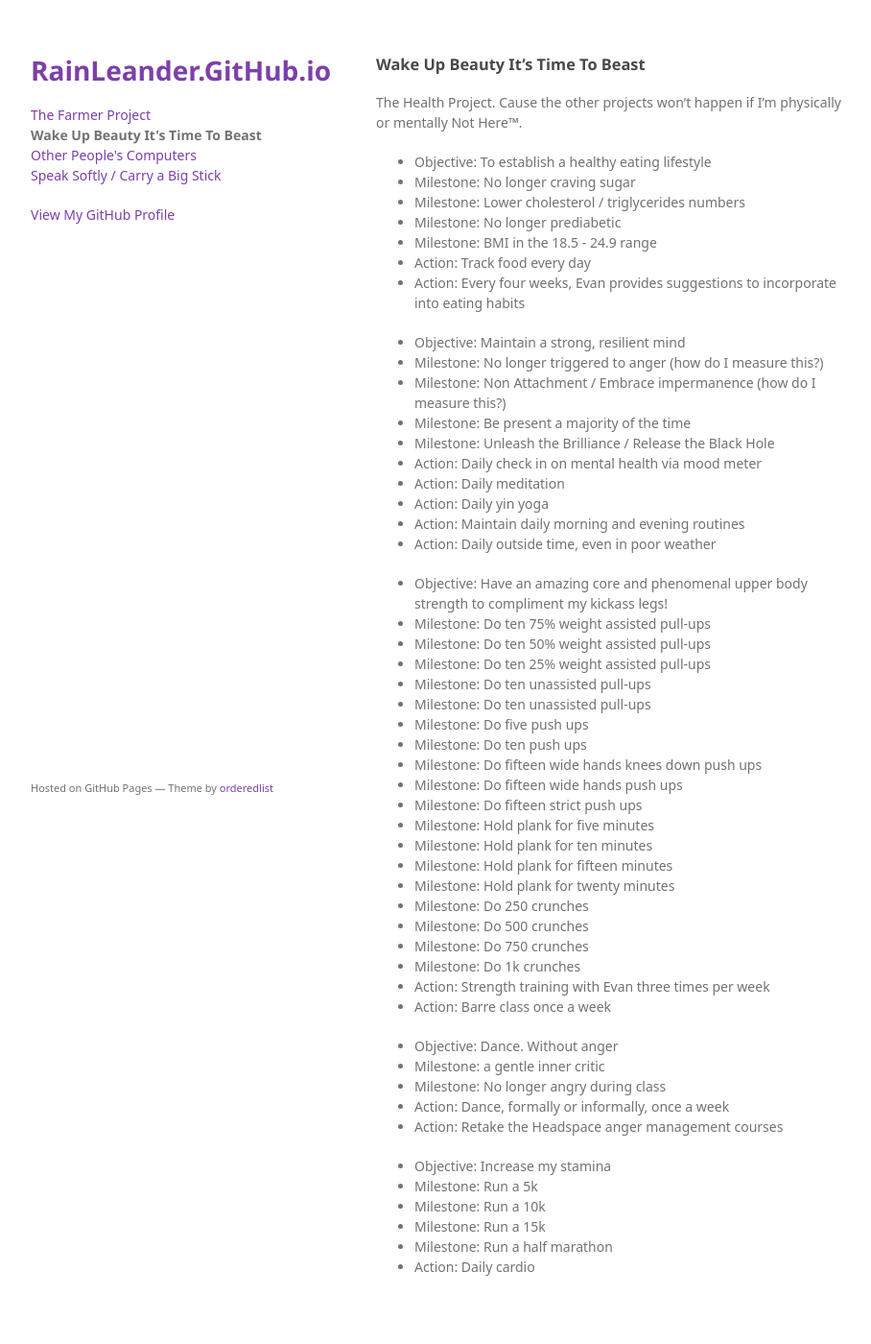
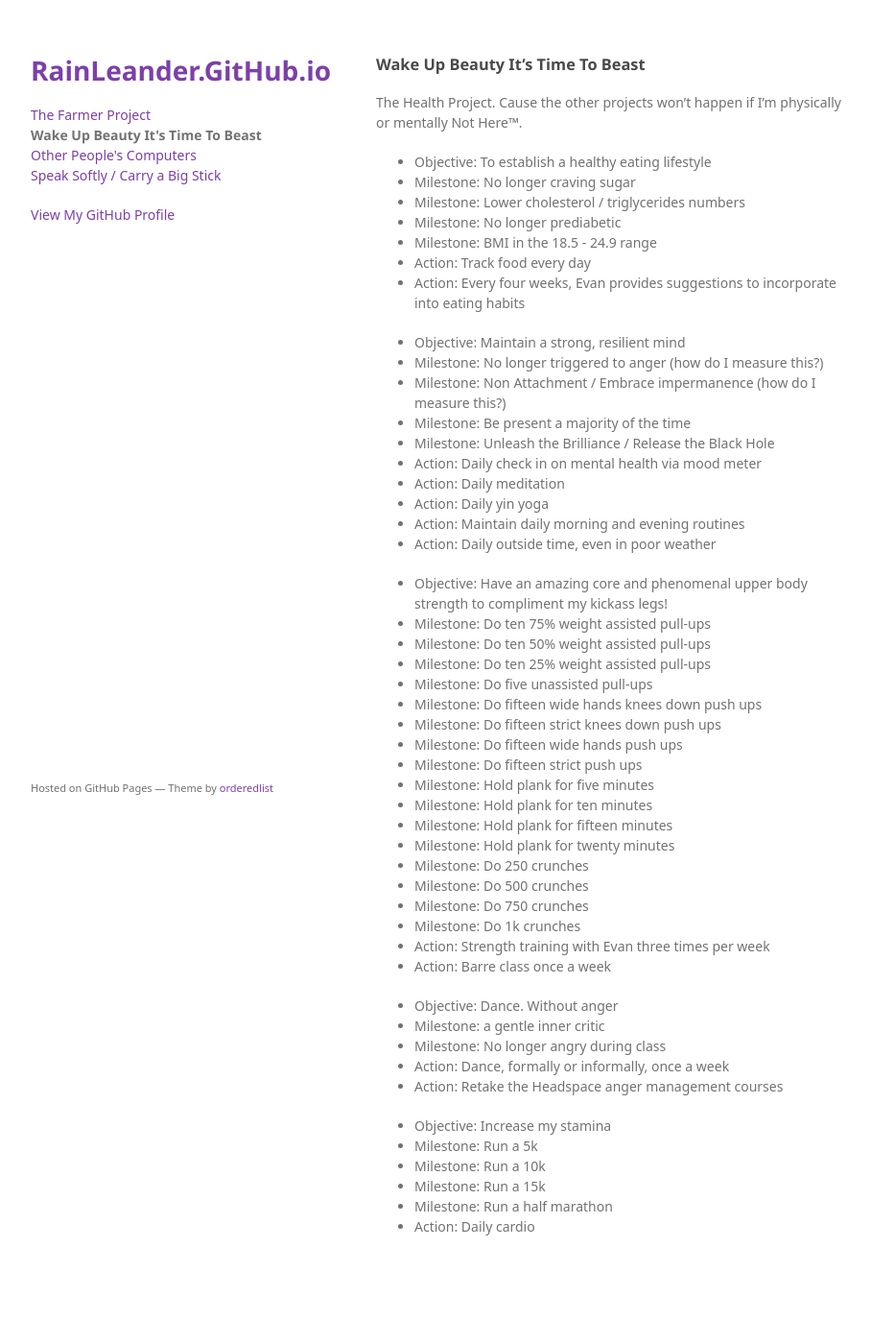
Before and after one commit to rainleander/rainleander.github.io, a Jekyll site: the page wake-up-beauty.html, which Jekyll copies as it is, in a window 1280 px wide. Shown: the whole page at 96% size, without its empty margins (178-1086 px from the left). Built offline with Jekyll 4.4.1, drawn with Linux system fonts in a browser that asks for light colours; some web fonts are replaced; after the commit the page ends 1358 px from its top, so only the background shows below that.

Commit message:
Update wake-up-beauty.html

```diff
--- a/wake-up-beauty.html
+++ b/wake-up-beauty.html
@@ -52,11 +52,9 @@
           <li>Milestone: Do ten 75% weight assisted pull-ups</li>
           <li>Milestone: Do ten 50% weight assisted pull-ups</li>
           <li>Milestone: Do ten 25% weight assisted pull-ups</li>
-          <li>Milestone: Do ten unassisted pull-ups</li>
-          <li>Milestone: Do ten unassisted pull-ups</li>
-          <li>Milestone: Do five push ups</li>
-          <li>Milestone: Do ten push ups</li>
+          <li>Milestone: Do five unassisted pull-ups</li>
           <li>Milestone: Do fifteen wide hands knees down push ups</li>
+          <li>Milestone: Do fifteen strict knees down push ups</li>
           <li>Milestone: Do fifteen wide hands push ups</li>
           <li>Milestone: Do fifteen strict push ups</li>
           <li>Milestone: Hold plank for five minutes</li>
```
